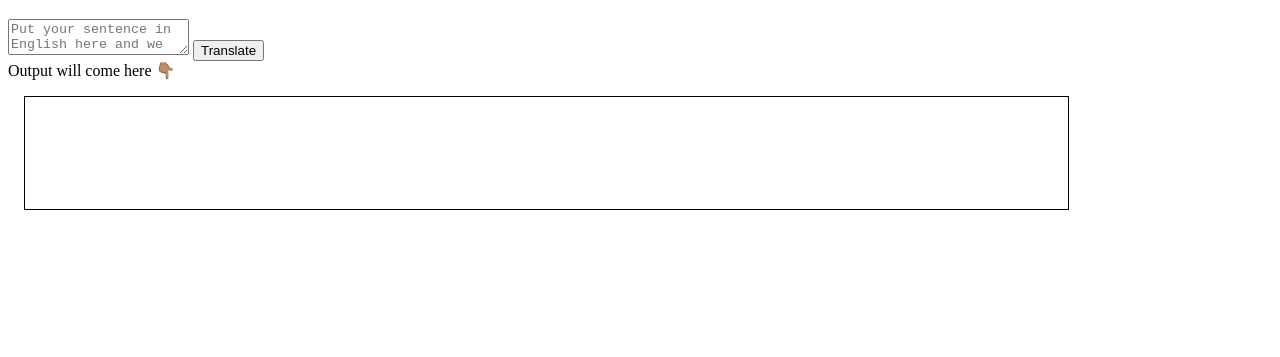
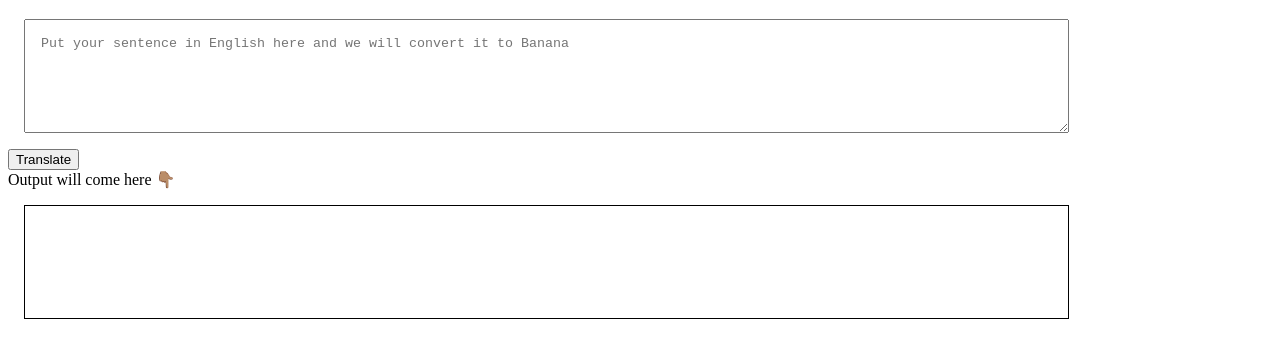
Before and after one commit to Raj-0210/Banana-speak, a plain HTML site: page index.html in a window 1280 px wide. Shown: the part 61-418 px from the top of the page. Drawn offline with Linux system fonts and the light colour scheme.

Commit message:
style : update textarea

```diff
--- a/index.html
+++ b/index.html
@@ -7,11 +7,11 @@
     <style>
         textarea
         {
-            width = 80%;
-            height = 10vh;
-            display = block;
-            margin = 1rem;
-            padding = 1rem;
+            width : 80%;
+            height : 10vh;
+            display : block;
+            margin : 1rem;
+            padding : 1rem;
         }
         #output
         {
```
